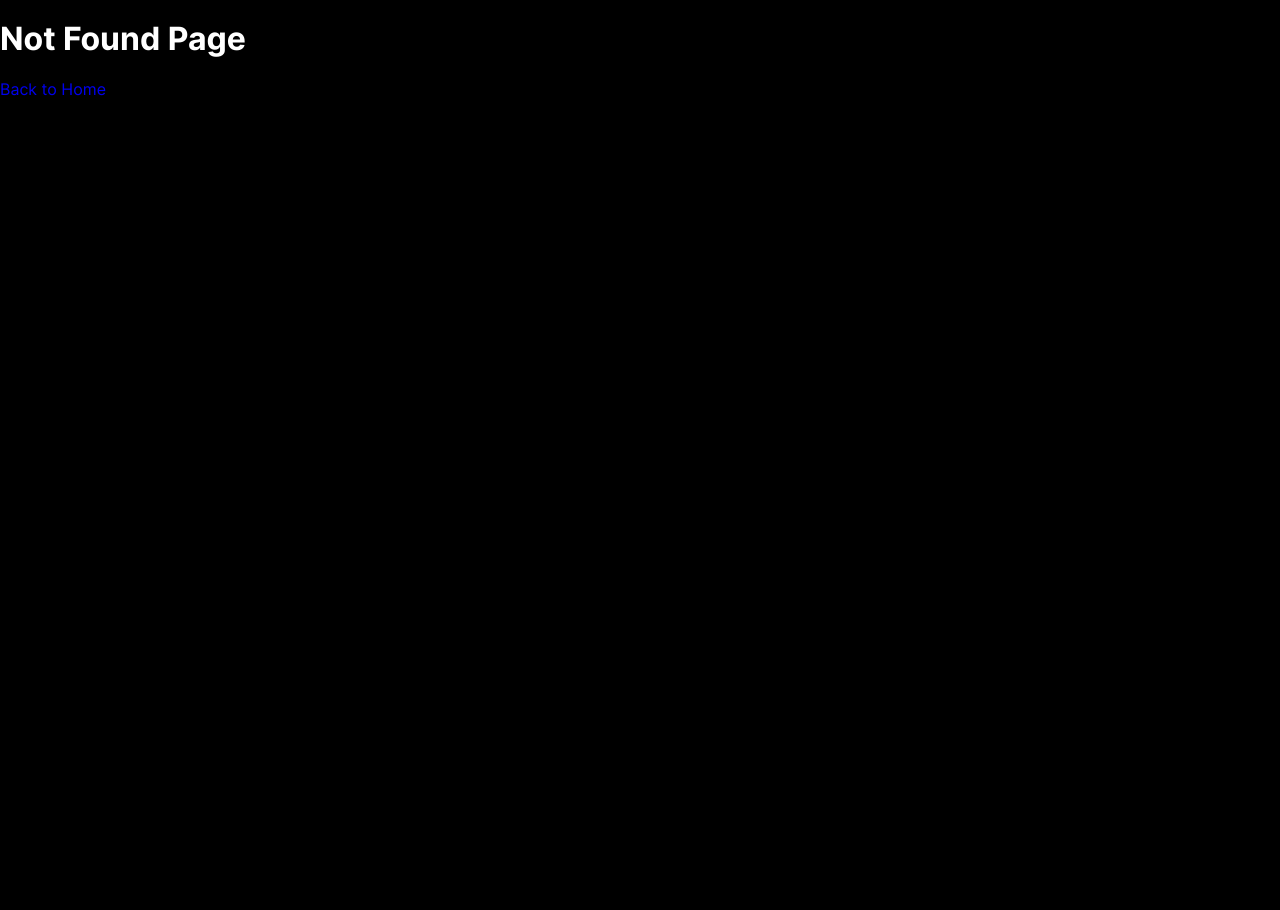
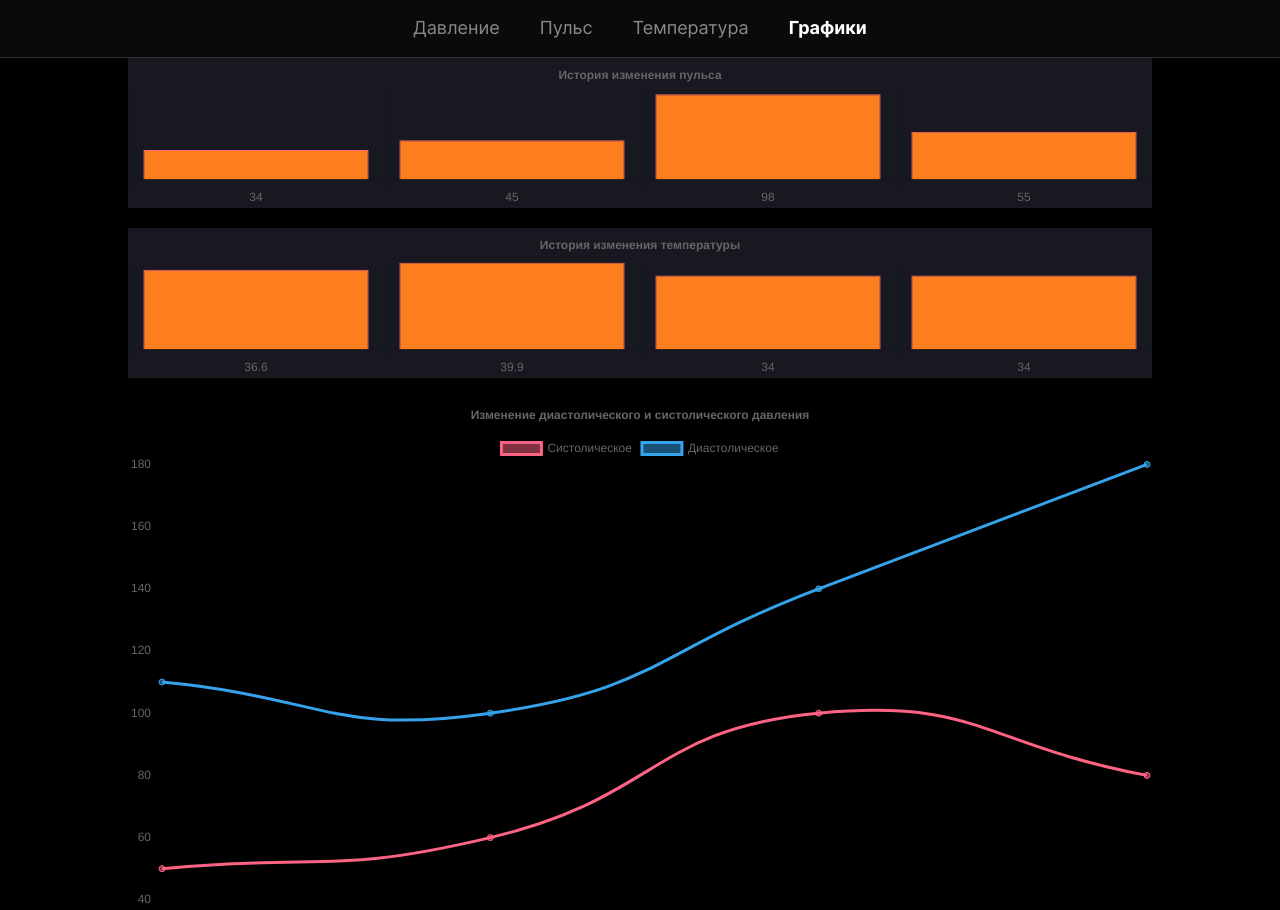
Before and after one commit to kivals/health-widget, a React (Vite) app: page /graphics in a window 1280 px wide. Before the commit this address had no page. Before the commit the page ends 800 px from the top, so only its background shows below. Built offline with nearby package versions, Linux system fonts and the light colour scheme.

Commit message:
feat: Added Graphics page

```diff
--- a/package.json
+++ b/package.json
@@ -10,10 +10,14 @@
     "preview": "vite preview"
   },
   "dependencies": {
+    "axios": "^1.6.8",
+    "chart.js": "^4.4.2",
+    "classnames": "^2.5.1",
     "localforage": "^1.10.0",
     "match-sorter": "^6.3.4",
     "normalize.css": "^8.0.1",
     "react": "^18.2.0",
+    "react-chartjs-2": "^5.2.0",
     "react-dom": "^18.2.0",
     "react-router-dom": "^6.23.0",
     "sort-by": "^1.2.0"
--- a/src/components/Header/Header.module.css
+++ b/src/components/Header/Header.module.css
@@ -16,16 +16,15 @@
     list-style: none;
     margin: 0;
     padding: 0;
+    font-size: 18px;
 }
 
 .menu_link {
     font-weight: 400;
-    font-size: 18px;
     color: #898989;
 }
 
-a.active{
+.menu_link.active {
     font-weight: 700;
-    font-size: 18px;
     color: #fff;
 }
--- a/src/components/Header/Header.tsx
+++ b/src/components/Header/Header.tsx
@@ -1,5 +1,6 @@
-import { NavLink } from "react-router-dom";
-import styles from "./Header.module.css";
+import classNames from 'classnames';
+import { NavLink } from 'react-router-dom';
+import styles from './Header.module.css';
 
 const Header = () => {
   return (
@@ -8,23 +9,38 @@ const Header = () => {
         <ul className={styles.menu_list}>
           <li>
             <NavLink
-              className={(navData) => navData.isActive ? styles.active : styles.menu_link}
+              className={(navData) =>
+                classNames(styles.menu_link, { [styles.active]: navData.isActive })}
               to='/pressure'
-            >Давление
+            >
+              Давление
             </NavLink>
           </li>
           <li>
             <NavLink
-              className={(navData) => navData.isActive ? styles.active : styles.menu_link}
+              className={(navData) =>
+                classNames(styles.menu_link, { [styles.active]: navData.isActive })}
               to='/pulse'
-            >Пульс
+            >
+              Пульс
             </NavLink>
           </li>
           <li>
             <NavLink
-              className={(navData) => navData.isActive ? styles.active : styles.menu_link}
+              className={(navData) =>
+                classNames(styles.menu_link, { [styles.active]: navData.isActive })}
               to='/temperature'
-            >Температура
+            >
+              Температура
+            </NavLink>
+          </li>
+          <li className={styles.menuItem}>
+            <NavLink
+              className={(navData) =>
+                classNames(styles.menu_link, { [styles.active]: navData.isActive })}
+              to='/graphics'
+            >
+              Графики
             </NavLink>
           </li>
         </ul>
--- /dev/null
+++ b/src/components/UI/BarChart/BarChart.tsx
@@ -0,0 +1,51 @@
+import { FC } from 'react';
+import { Bar } from 'react-chartjs-2';
+
+interface IBarChart {
+  title: string,
+  data: number[],
+}
+
+const BarChart: FC<IBarChart> = ({ data, title}) => {
+  const graphicData = {
+    labels: data,
+    datasets: [
+      {
+        label: '',
+        data: data,
+        backgroundColor: '#ff7e1d',
+        borderColor: 'rgba(255, 99, 132, 1)',
+        borderWidth: 1
+      }
+    ],
+  };
+
+  const options = {
+    responsive: true,
+    barPercentage: 1.1,
+    maintainAspectRatio: false,
+    aspectRatio: 2,
+    scales: {
+      y: {
+        display: false,
+      }
+    },
+    plugins: {
+      legend: {
+        display: false,
+      },
+      title: {
+        display: true,
+        text: title,
+      },
+    },
+  };
+
+  return (
+    <div style={{ backgroundColor: '#171820' }}>
+      <Bar options={options} data={graphicData} />
+    </div>
+  );
+};
+
+export default BarChart;
--- /dev/null
+++ b/src/components/UI/DoubleLineChart/DoubleLineChart.tsx
@@ -0,0 +1,55 @@
+import { FC } from 'react';
+import { Line } from 'react-chartjs-2';
+
+interface IDoubleLineChart {
+  title: string,
+  firstLineData: { label: string, data: number[] },
+  secondLineData: { label: string, data: number[] },
+}
+
+const DoubleLineChart: FC<IDoubleLineChart> = ({ title, firstLineData, secondLineData }) => {
+  const options = {
+    responsive: true,
+    scales: {
+      x: {
+        display: false,
+      }
+    },
+    plugins: {
+      legend: {
+        position: 'top' as const,
+      },
+      title: {
+        display: true,
+        text: title,
+      },
+    },
+  };
+
+  const data = {
+    labels: new Array(Math.max(firstLineData.data.length, secondLineData.data.length)).fill(''),
+    datasets: [
+      {
+        label: firstLineData.label,
+        tension: 0.5,
+        data: [...firstLineData.data],
+        borderColor: 'rgb(255, 99, 132)',
+        backgroundColor: 'rgba(255, 99, 132, 0.5)',
+      },
+      {
+        label: secondLineData.label,
+        tension: 0.5, // Устанавливает плавность линии
+        data: [...secondLineData.data],
+        borderColor: 'rgb(53, 162, 235)',
+        backgroundColor: 'rgba(53, 162, 235, 0.5)',
+      },
+    ],
+  };
+  return (
+    <div>
+      <Line options={options} data={data} />
+    </div>
+  );
+};
+
+export default DoubleLineChart;
--- a/src/main.tsx
+++ b/src/main.tsx
@@ -1,9 +1,9 @@
-import React from 'react'
-import ReactDOM from 'react-dom/client'
+import React from "react";
+import ReactDOM from "react-dom/client";
 import {
   createBrowserRouter,
   Navigate,
-  RouterProvider
+  RouterProvider,
 } from "react-router-dom";
 import { AppProvider } from "./context/AppContext.tsx";
 import AppLayout from "./pages/AppLayout/AppLayout.tsx";
@@ -11,7 +11,8 @@ import NotFound from "./pages/NotFound/NotFound.tsx";
 import Pressure from "./pages/Pressure/Pressure.tsx";
 import Pulse from "./pages/Pulse/Pulse.tsx";
 import Temperature from "./pages/Temperature/Temperature.tsx";
-import './styles/index.css'
+import Graphics from "./pages/Graphics/Graphics.tsx";
+import "./styles/index.css";
 
 const router = createBrowserRouter([
   {
@@ -21,28 +22,36 @@ const router = createBrowserRouter([
     children: [
       {
         index: true,
-        element: <Navigate to="/pressure" replace />
+        element: <Navigate to="/pressure" replace />,
       },
       {
         path: "/pressure",
-        element: <Pressure title={"Просмотр и изменение показателей давления"} />
+        element: (
+          <Pressure title={"Просмотр и изменение показателей давления"} />
+        ),
       },
       {
         path: "/pulse",
-        element: <Pulse title={"Просмотр и изменение показателей пульса"}/>
+        element: <Pulse title={"Просмотр и изменение показателей пульса"} />,
       },
       {
         path: "/temperature",
-        element: <Temperature title={"Просмотр и изменение показателей температуры"}/>
-      }
-    ]
+        element: (
+          <Temperature title={"Просмотр и изменение показателей температуры"} />
+        ),
+      },
+      {
+        path: "/graphics",
+        element: <Graphics />,
+      },
+    ],
   },
 ]);
 
-ReactDOM.createRoot(document.getElementById('root')!).render(
+ReactDOM.createRoot(document.getElementById("root")!).render(
   <React.StrictMode>
     <AppProvider>
       <RouterProvider router={router} />
     </AppProvider>
   </React.StrictMode>,
-)
+);
--- /dev/null
+++ b/src/pages/Graphics/Graphics.module.css
@@ -0,0 +1,6 @@
+.container {
+    width: 80%;
+    display: flex;
+    flex-direction: column;
+    gap:20px
+}
--- /dev/null
+++ b/src/pages/Graphics/Graphics.tsx
@@ -0,0 +1,51 @@
+import { useContext } from 'react';
+import { AppContext } from '../../context/AppContext.tsx';
+import { TAppContext } from '../../types/TAppContext.ts';
+import {
+  Chart as ChartJS,
+  CategoryScale,
+  LinearScale,
+  PointElement,
+  LineElement,
+  Title,
+  Legend,
+  BarElement,
+} from 'chart.js';
+import DoubleLineChart from '../../components/UI/DoubleLineChart/DoubleLineChart.tsx';
+import BarChart from '../../components/UI/BarChart/BarChart.tsx';
+import styles from './Graphics.module.css';
+
+ChartJS.register(
+  CategoryScale,
+  LinearScale,
+  BarElement,
+  Title,
+  PointElement,
+  LineElement,
+  Legend,
+);
+
+const Graphics = () => {
+  const {
+    pulseHistory,
+    temperatureHistory,
+    systolicHistory,
+    diastolicHistory,
+  } = useContext(AppContext) as TAppContext;
+
+  return (
+    <div className={styles.container}>
+      <BarChart title={'История изменения пульса'} data={pulseHistory} />
+
+      <BarChart title={'История изменения температуры'} data={temperatureHistory} />
+
+      <DoubleLineChart
+        title={'Изменение диастолического и систолического давления'}
+        firstLineData={{ label: 'Систолическое', data: systolicHistory }}
+        secondLineData={{ label: 'Диастолическое', data: diastolicHistory }}
+      />
+    </div>
+  );
+};
+
+export default Graphics;
```
Also changed, not shown: 1 other file (tests, documents, lock files or other folders).
